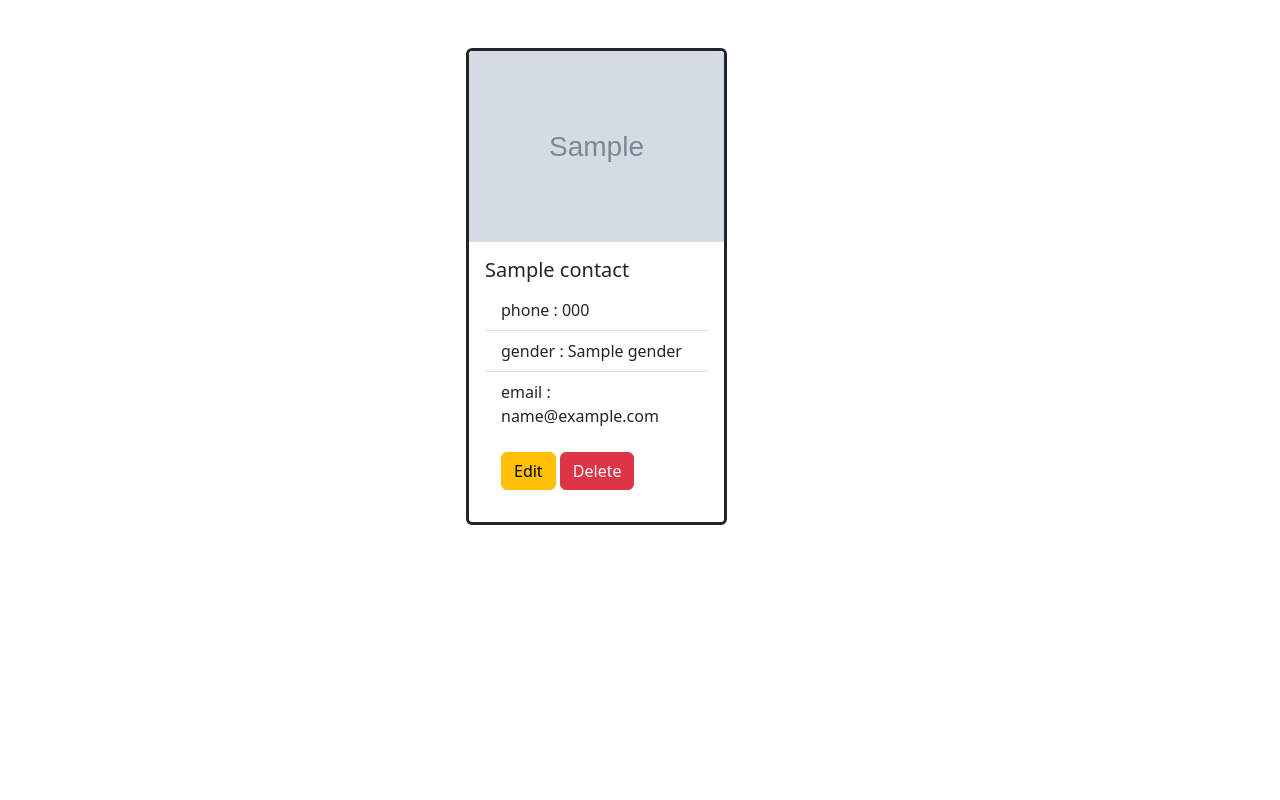
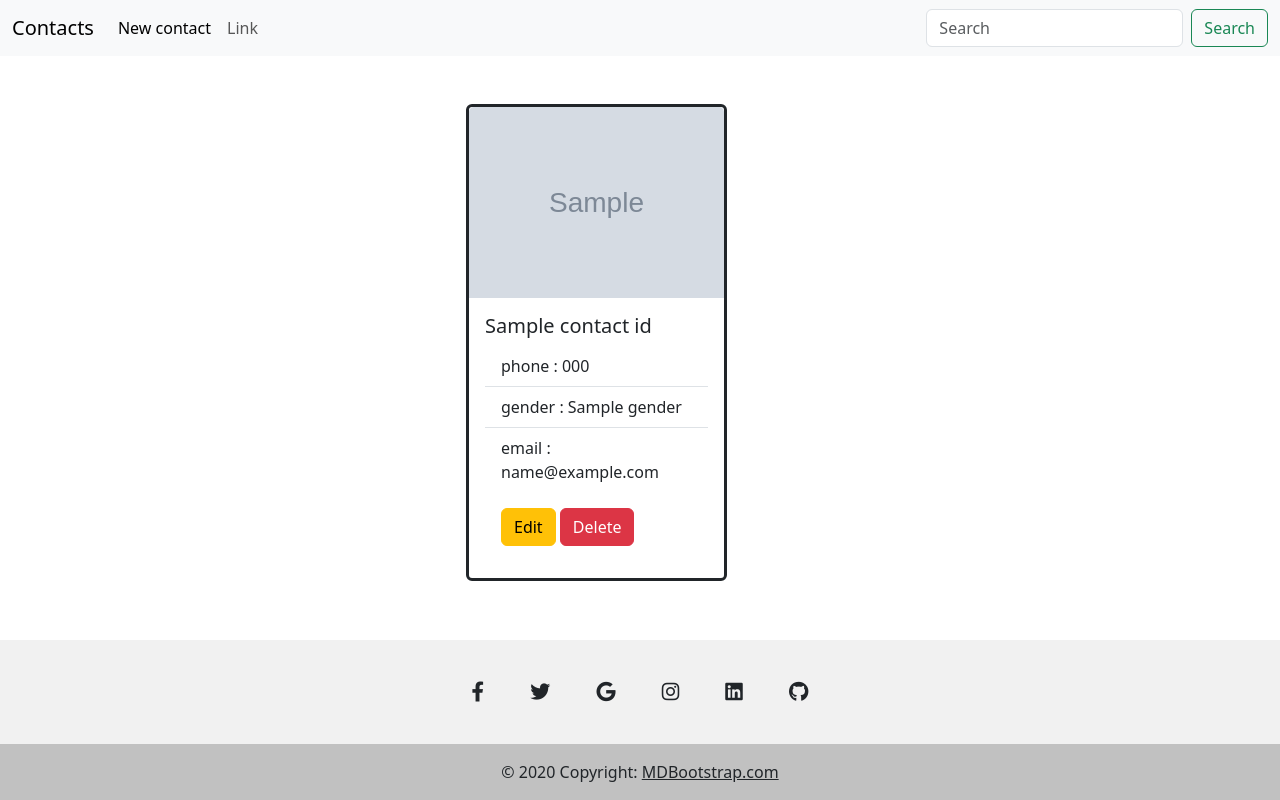
Before and after one commit to alfik1/contactlist-django, a Django app: template contactsproject/templates/contactdetail.html in a window 1280 px wide. Run offline with Django 3.2, Linux system fonts and the light colour scheme; the template is opened without the code that fills it: most values are stand-ins (such as "Sample title", 1, 10 or a date in 2020); grey boxes marked "Sample" are stand-in pictures; some libraries are stand-ins or nearby versions.

Commit message:
completed

```diff
--- a/contactsproject/contactapp/models.py
+++ b/contactsproject/contactapp/models.py
@@ -2,7 +2,8 @@
 
 # Create your models here.
 
-#model to add contact details
+# model to add contact details
+
 
 class Contacts(models.Model):
     name = models.CharField(max_length=50)
@@ -16,6 +17,5 @@
     image = models.ImageField(upload_to='media', blank=True, null=True)
 
 
-
 def __str__(self):
     return self.contact_name
--- /dev/null
+++ b/contactsproject/templates/base.html
@@ -0,0 +1,98 @@
+<!DOCTYPE html>
+{% load static %}
+<html lang="en">
+<head>
+    <meta charset="utf-8" />
+    <meta name="viewport" content="width=device-width, initial-scale=1, shrink-to-fit=no" />
+    <meta name="description" content="" />
+    <meta name="author" content="" />
+    <title>Contacts.com</title>
+    <link href="https://cdn.jsdelivr.net/npm/bootstrap@5.3.0-alpha3/dist/css/bootstrap.min.css" rel="stylesheet"
+    integrity="sha384-KK94CHFLLe+nY2dmCWGMq91rCGa5gtU4mk92HdvYe+M/SXH301p5ILy+dN9+nJOZ" crossorigin="anonymous">
+    <script src="https://cdn.jsdelivr.net/npm/bootstrap@5.3.0-alpha3/dist/js/bootstrap.bundle.min.js"
+    integrity="sha384-ENjdO4Dr2bkBIFxQpeoTz1HIcje39Wm4jDKdf19U8gI4ddQ3GYNS7NTKfAdVQSZe" crossorigin="anonymous"></script>
+    <link rel="stylesheet" href="https://cdnjs.cloudflare.com/ajax/libs/font-awesome/6.4.0/css/all.min.css">
+
+
+    <link href="{% static 'css/styles.css' %}" rel="stylesheet" />
+</head>
+<body>
+  <nav class="navbar navbar-expand-lg bg-body-tertiary">
+    <div class="container-fluid">
+      <a class="navbar-brand" href="{% url 'contact-list' %}">Contacts</a>
+      <button class="navbar-toggler" type="button" data-bs-toggle="collapse" data-bs-target="#navbarSupportedContent" aria-controls="navbarSupportedContent" aria-expanded="false" aria-label="Toggle navigation">
+        <span class="navbar-toggler-icon"></span>
+      </button>
+      <div class="collapse navbar-collapse" id="navbarSupportedContent">
+        <ul class="navbar-nav me-auto mb-2 mb-lg-0">
+          <li class="nav-item">
+            <a class="nav-link active" aria-current="page" href="{% url 'contact-create' %}">New contact</a>
+          </li>
+          <li class="nav-item">
+            <a class="nav-link" href="#">Link</a>
+          </li>
+        </ul>
+        <form class="d-flex" role="search">
+          <input class="form-control me-2" type="search" placeholder="Search" aria-label="Search">
+          <button class="btn btn-outline-success" type="submit">Search</button>
+        </form>
+      </div>
+    </div>
+  </nav>
+
+      {% block content %}
+
+      {% endblock  %}
+
+
+      <footer class="text-center text-white fixed-bottom" style="background-color: #f1f1f1;">
+        <!-- Grid container -->
+        <div class="container pt-4">
+          <!-- Section: Social media -->
+          <section class="mb-4">
+            <!-- Facebook -->
+            <a class="btn btn-link btn-floating btn-lg text-dark m-1" href="#!" role="button" data-mdb-ripple-color="dark"><i
+                class="fab fa-facebook-f"></i></a>
+
+            <!-- Twitter -->
+            <a class="btn btn-link btn-floating btn-lg text-dark m-1" href="#!" role="button" data-mdb-ripple-color="dark"><i
+                class="fab fa-twitter"></i></a>
+
+            <!-- Google -->
+            <a class="btn btn-link btn-floating btn-lg text-dark m-1" href="#!" role="button" data-mdb-ripple-color="dark"><i
+                class="fab fa-google"></i></a>
+
+            <!-- Instagram -->
+            <a class="btn btn-link btn-floating btn-lg text-dark m-1" href="#!" role="button" data-mdb-ripple-color="dark"><i
+                class="fab fa-instagram"></i></a>
+
+            <!-- Linkedin -->
+            <a class="btn btn-link btn-floating btn-lg text-dark m-1" href="#!" role="button" data-mdb-ripple-color="dark"><i
+                class="fab fa-linkedin"></i></a>
+            <!-- Github -->
+            <a class="btn btn-link btn-floating btn-lg text-dark m-1" href="#!" role="button" data-mdb-ripple-color="dark"><i
+                class="fab fa-github"></i></a>
+          </section>
+          <!-- Section: Social media -->
+        </div>
+        <!-- Grid container -->
+
+        <!-- Copyright -->
+        <div class="text-center text-dark p-3" style="background-color: rgba(0, 0, 0, 0.2);">
+          © 2020 Copyright:
+          <a class="text-dark" href="https://mdbootstrap.com/">MDBootstrap.com</a>
+        </div>
+        <!-- Copyright -->
+      </footer>
+      <!-- Bootstrap core JS-->
+    <script src="{% static 'https://cdn.jsdelivr.net/npm/bootstrap@5.2.3/dist/js/bootstrap.bundle.min.js' %}"></script>
+    <!-- Core theme JS-->
+    <script src="{% static 'js/scripts.js' %}"></script>
+    <!-- * * * * * * * * * * * * * * * * * * * * * * * * * * * * * * * * * * * * * * * *-->
+    <!-- * *                               SB Forms JS                               * *-->
+    <!-- * * Activate your form at https://startbootstrap.com/solution/contact-forms * *-->
+    <!-- * * * * * * * * * * * * * * * * * * * * * * * * * * * * * * * * * * * * * * * *-->
+    <script src="{% static 'https://cdn.startbootstrap.com/sb-forms-latest.js' %}"></script>
+
+</body>
+</html>
--- a/contactsproject/templates/contactdetail.html
+++ b/contactsproject/templates/contactdetail.html
@@ -1,15 +1,5 @@
-<!DOCTYPE html>
-<html lang="en">
-<head>
-    <meta charset="UTF-8">
-    <meta http-equiv="X-UA-Compatible" content="IE=edge">
-    <meta name="viewport" content="width=device-width, initial-scale=1.0">
-    <title>Document</title>
-    <link href="https://cdn.jsdelivr.net/npm/bootstrap@5.2.2/dist/css/bootstrap.min.css" rel="stylesheet"
-        integrity="sha384-Zenh87qX5JnK2Jl0vWa8Ck2rdkQ2Bzep5IDxbcnCeuOxjzrPF/et3URy9Bv1WTRi" crossorigin="anonymous">
-
-</head>
-<body>
+{% extends 'base.html' %}
+{% block content %}
 <div class="container mt-5">
 
     <div class="row justify-content-center">
@@ -17,30 +7,32 @@
         <div class="row justify-content-center">
             <div class="col-4">
                 <div class="card border border-dark border-3" style="width: 75%">
-                        {% if contact.image %}
-                            <img src="{{ contact.image.url }}" class="card-img-top" alt="...">
+                    {% if contact_id.image %}
+                    <img src="{{ contact_id.image.url }}" class="card-img-top" alt="...">
                     {% endif %}
 
                     <div class="card-body">
-                            <h5 class="card-title">{{ contact.name }}</h5>
+                        <h5 class="card-title">{{ contact_id.name }}</h5>
 
                         <ul class="list-group list-group-flush">
-                            <li class="list-group-item">phone : {{ contact.phone }}</li>
-                            <li class="list-group-item">gender : {{ contact.gender }}</li>
-                            <li class="list-group-item">email : {{ contact.email }}</li>
+                            <li class="list-group-item">phone : {{ contact_id.phone }}</li>
+                            <li class="list-group-item">gender : {{ contact_id.gender }}</li>
+                            <li class="list-group-item">email : {{ contact_id.email }}</li>
                         </ul>
                         <div class="card-body">
-                            <a class="btn btn-warning" href="{% url 'contact-update' contact.id %}">Edit</a>
-                            <a class="btn btn-danger" href="{% url 'delete' contact.id %}">Delete</a>
+                            <a class="btn btn-warning" href="{% url 'contact-update' contact_id.id %}">Edit</a>
+                            <a class="btn btn-danger" href="{% url 'delete' contact_id.id %}">Delete</a>
                         </div>
                     </div>
+                </div>
+            </div>
+            <div class="row">
 
             </div>
         </div>
-            <div class="row"></div>
+    </div>
+</div>
+    <br>
 
 
-    </div>
-
-</body>
-</html>
+{% endblock  %}
```
Also changed, not shown: contactsproject/contactapp/forms.py (+6 -4 lines), contactsproject/contactapp/views.py (+26 -20 lines), contactsproject/contactsproject/urls.py (+6 -6 lines), contactsproject/templates/contactlist.html (+5 -14 lines), contactsproject/templates/createcontact.html (+7 -14 lines), contactsproject/templates/updatecontact.html (+6 -19 lines), requirements.txt (added, +24 -0 lines). Lines whose indentation alone changed are shown as unchanged.
